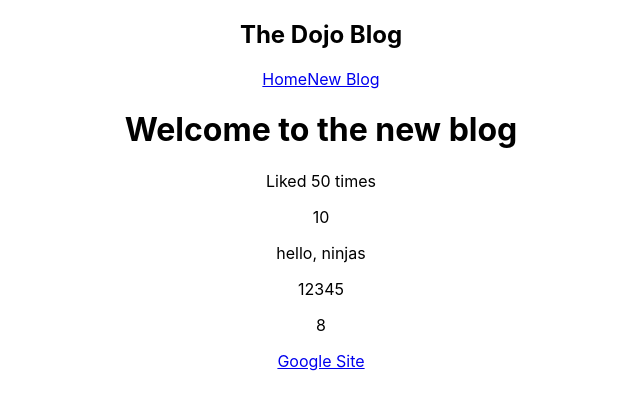
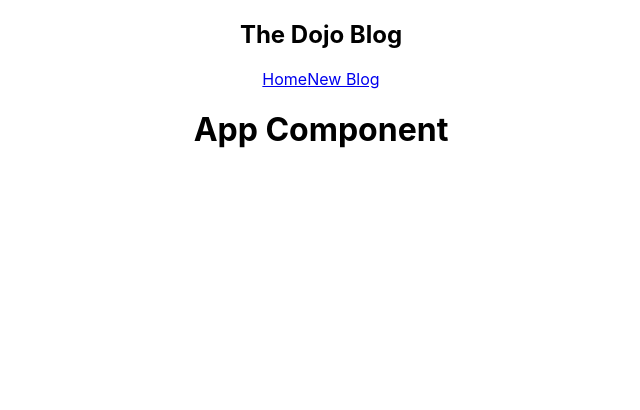
Before and after one commit to topeogunleye/dojo-blog-tuts, a JavaScript app: page / in a window 1280 px wide. Shown: the top 410 px of the page, without its empty margins (319-959 px from the left). Built offline with nearby package versions, Linux system fonts and the light colour scheme; the HTML template or start-up script is replaced by a standard one.

Commit message:
creates home js component

```diff
--- a/src/App.js
+++ b/src/App.js
@@ -2,26 +2,12 @@
 import Navbar from './Navbar';
 
 function App() {
-  const title = 'Welcome to the new blog';
-  const likes = 50;
-  // const person = { name: 'yoshi', age: 30}
-  const link = "http://www.google.com"
 
   return (
     <div className="App">
       <Navbar/>
       <div className="content">
-        <h1>{ title }</h1>
-        <p>Liked { likes } times</p>
-
-      {/* <p>{ person }</p> */}
-
-      <p>{ 10 }</p>
-      <p> {"hello, ninjas"}</p>
-      <p>{ [1,2,3,4,5]}</p>
-      <p>{ Math.ceil(Math.random() * 10)}</p>
-
-      <a href={link}>Google Site</a>
+        <h1>App Component</h1>
       </div>
     </div>
   );
```
Also changed, not shown: src/Home.js (added).
